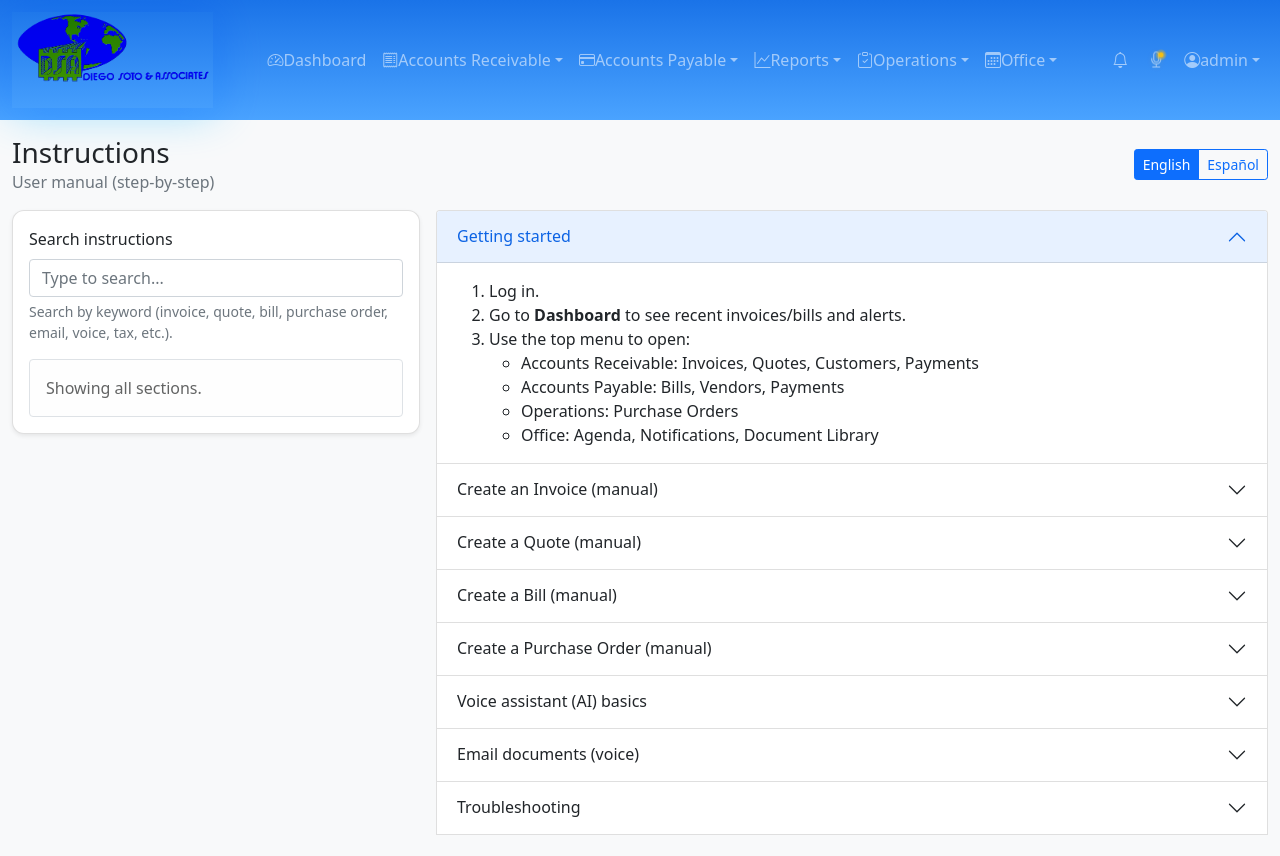
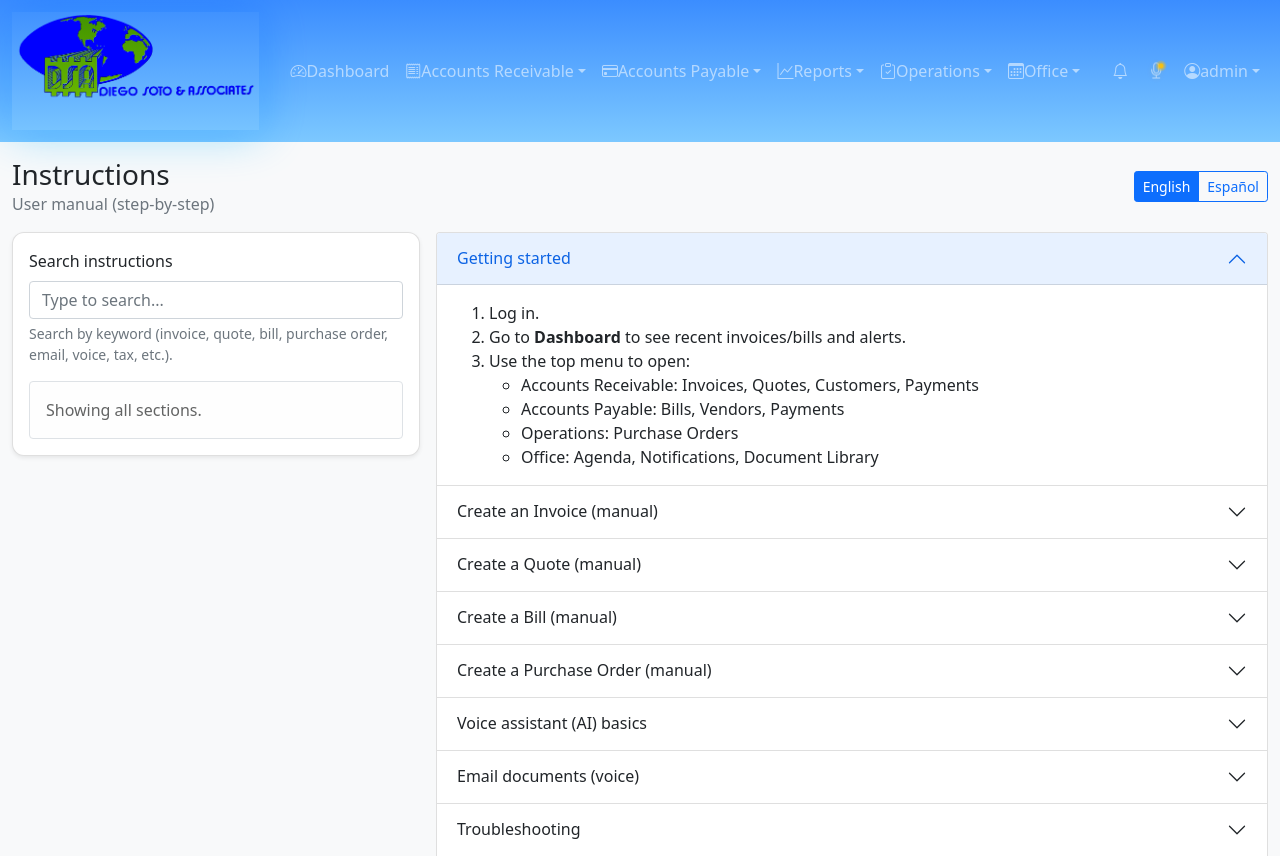
Before and after one commit to alexispinzongalindo/DIEGO_SOTO, a Flask app: page /office/instructions in a window 1280 px wide. Shown: the top 856 px of the page. Run offline with Flask 3, Linux system fonts and the light colour scheme; a user stored in the database is signed in.

Commit message:
Navbar: bigger logo, lighter blue

```diff
--- a/app/static/css/style.css
+++ b/app/static/css/style.css
@@ -3,8 +3,8 @@ body { background-color: #f8f9fa; }
 .footer { border-top: 1px solid #e9ecef; }
 
 .app-navbar {
-  min-height: 92px;
-  background: linear-gradient(180deg, #1a73e8 0%, #4aa3ff 100%) !important;
+  min-height: 112px;
+  background: linear-gradient(180deg, #3b8dff 0%, #7cc8ff 100%) !important;
 }
 
 .app-navbar .navbar-brand {
@@ -13,7 +13,7 @@ body { background-color: #f8f9fa; }
 }
 
 .app-navbar .navbar-logo {
-  height: 96px;
+  height: 118px;
   width: auto;
   object-fit: contain;
   mix-blend-mode: multiply;
```
